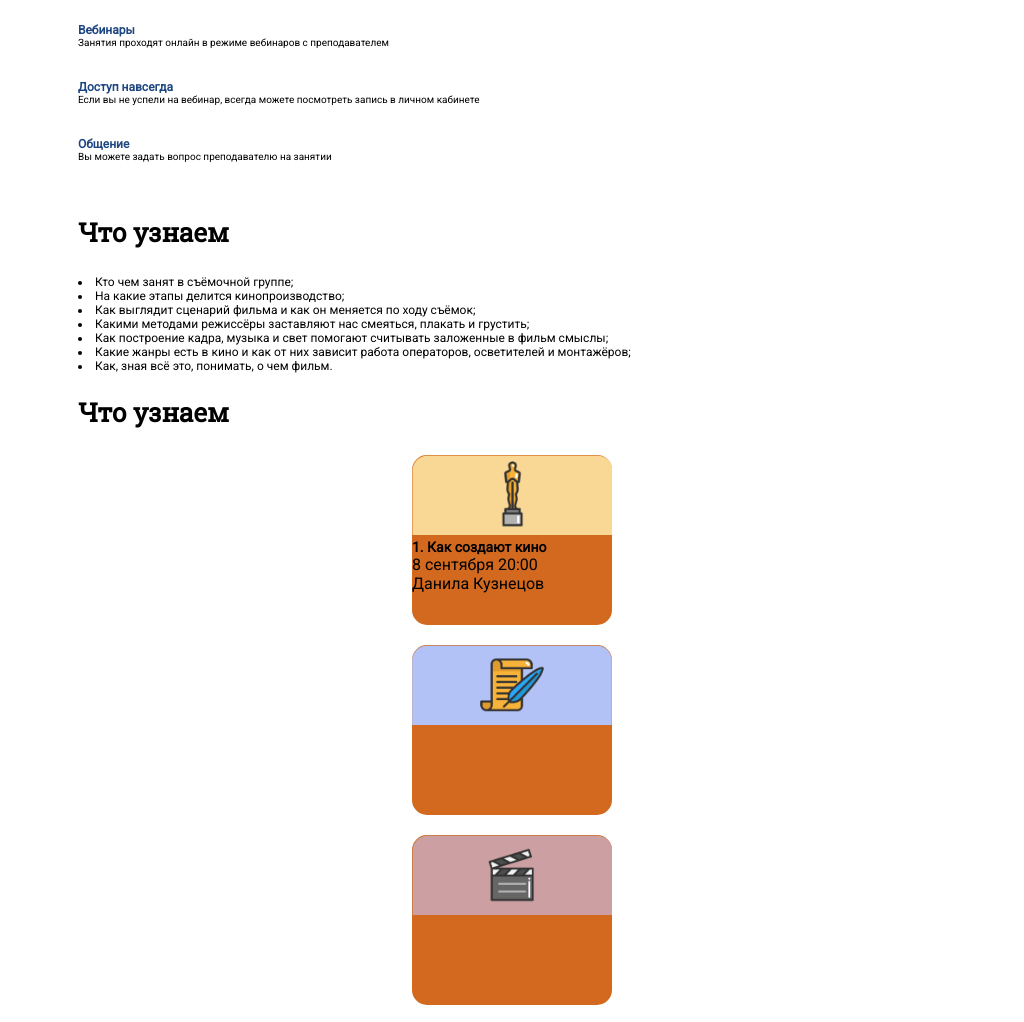
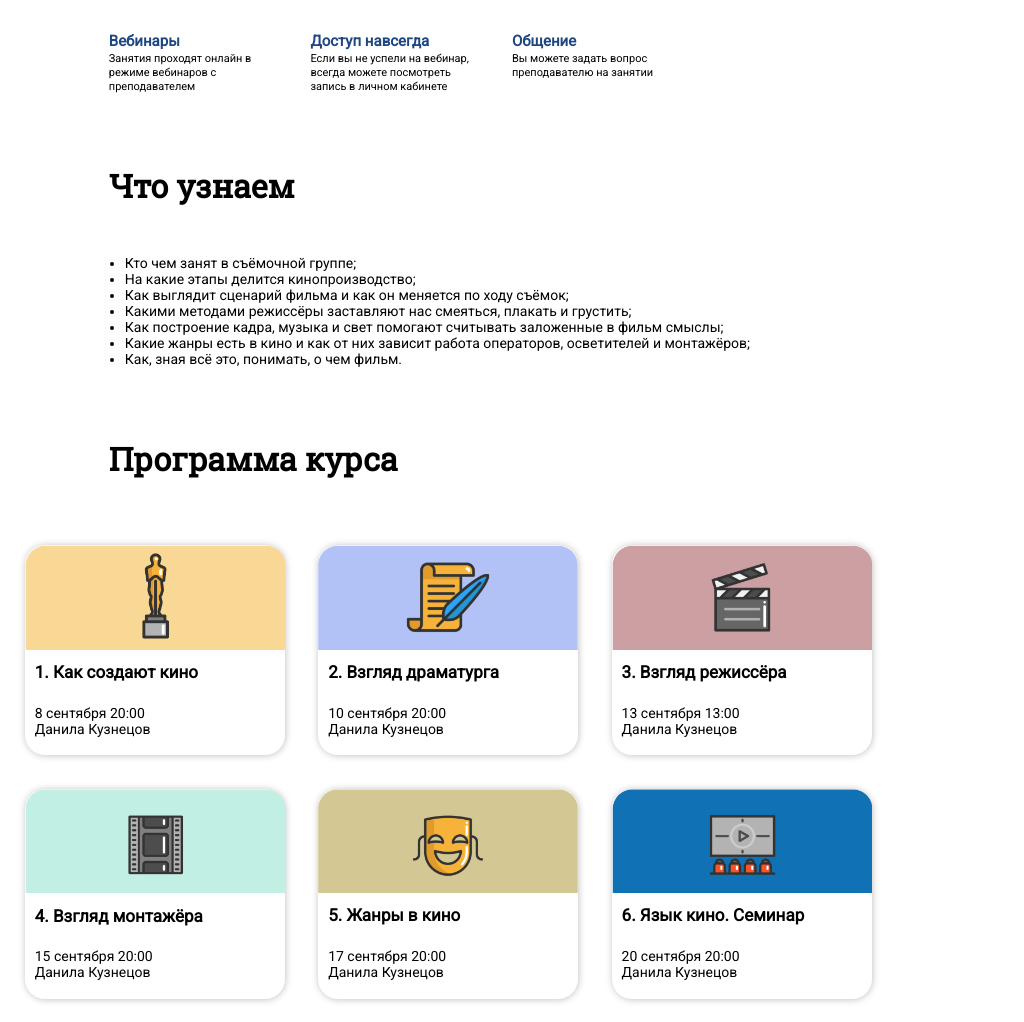
Before and after one commit to makogonao/project-m1, a plain HTML site: page index.html in a window 1024 px wide. Shown: the part 102-1124 px from the top of the page. Drawn offline with Linux system fonts and the light colour scheme.

Commit message:
add media for tabled

```diff
--- a/index.html
+++ b/index.html
@@ -86,8 +86,9 @@
             </div>
 
             <!--Программа курса-->
+            <div class="for-resize">
                 <div class="info-container">
-                <h2>Что узнаем</h2>
+                    <h2>Программа курса</h2>
                     <div class="programm-container">
                         <div class="programm-items">
                             <div class="programm-items-upper">
@@ -103,35 +104,71 @@
                             <div class="programm-items-upper">
                                 <img src="./images/upper2.png">
                             </div>
+                            <div class="programm-items-text">
+                                <h4>2. Взгляд драматурга</h4>
+                                <p>10 сентября 20:00</p>
+                                <p>Данила Кузнецов</p>
+                            </div>
                         </div>
                         <div class="programm-items">
                             <div class="programm-items-upper">
                                 <img src="./images/upper3.png">
+                            </div>
+                            <div class="programm-items-text">
+                                <h4>3. Взгляд режиссёра</h4>
+                                <p>13 сентября 13:00</p>
+                                <p>Данила Кузнецов</p>
                             </div>
                         </div>
                         <div class="programm-items">
                             <div class="programm-items-upper">
                                 <img src="./images/upper4.png">
                             </div>
+                            <div class="programm-items-text">
+                                <h4>4. Взгляд монтажёра</h4>
+                                <p>15 сентября 20:00</p>
+                                <p>Данила Кузнецов</p>
+                            </div>
                         </div>
                         <div class="programm-items">
                             <div class="programm-items-upper">
                                 <img src="./images/upper5.png">
+                            </div>
+                            <div class="programm-items-text">
+                                <h4>5. Жанры в кино</h4>
+                                <p>17 сентября 20:00</p>
+                                <p>Данила Кузнецов</p>
                             </div>
                         </div>
                         <div class="programm-items">
                             <div class="programm-items-upper">
                                 <img src="./images/upper6.png">
                             </div>
+                            <div class="programm-items-text">
+                                <h4>6. Язык кино. Семинар</h4>
+                                <p>20 сентября 20:00</p>
+                                <p>Данила Кузнецов</p>
+                            </div>
                         </div>
                         <div class="programm-items">
                             <div class="programm-items-upper">
                                 <img src="./images/upper7.png">
                             </div>
+                            <div class="programm-items-text">
+                                <h4>7. Взгляд кинокритика</h4>
+                                <p>21 сентября 19:00</p>
+                                <p>Дмитрий Скворцов</p>
+                            </div>
                         </div>
                         <div class="programm-items">
                             <div class="programm-items-upper">
                                 <img src="./images/upper8.png">
+                            </div>
+                            <div class="programm-items-text">
+                                <h4>8. Осознанный зритель. Семинар</h4>
+                                <p>22 сентября 19:00</p>
+                                <p>Дмитрий Скворцов</p>
+                            </div>
                         </div>
                     </div>
                 </div>
@@ -150,6 +187,7 @@
         <div class="all-block-curse">
             <div>
                 <h1 class="zagolovok">Курс прошло уже 1616 человек</h1>
+                <!--Тут должно быть h2, h1 в заголовке у жени может использоваться единожды-->
             </div>
             <div class="recense">
                 Курс профессионально подготовлен, изложение материала весьма
@@ -178,7 +216,6 @@
         <footer>
             <!--Вставляем футер"-->
         </footer>
-        <!--Димина часть началась-->
     </div>
 </body>
 
--- a/style.css
+++ b/style.css
@@ -20,6 +20,12 @@ a {
 a:hover {
     text-decoration: underline;
 }
+
+h2 {
+    font-size: 26px;
+    font-family: 'Roboto Slab', Arial, Helvetica, sans-serif;
+}
+
 
 /* Димина часть началась*/
 
@@ -71,15 +77,17 @@ a:hover {
 /* Димина часть закончилась*/
 
 /*здесь версия для мобилки*/
-h2 {
-    font-size: 26px;
-    font-family: 'Roboto Slab', Arial, Helvetica, sans-serif;
-    margin-bottom: 1em;
+
+.info-container {
+    margin-left: 10%;
+    margin-right: 10%;
+    margin-bottom: 70px;
 }
 
-.info-container {
-    margin-left: 36px;
-    margin-right: 36px;
+.info-container h2 {
+    margin: 0;
+    margin-bottom: 1.5em;
+
 }
 
 .format-container{
@@ -90,10 +98,15 @@ h2 {
 .info-items {
     margin-bottom: 2em;
 }
+.info-items:last-child {
+    margin-bottom: 0;
+}
 
 .info-items-caption {
     font-size: 12px;
     font-weight: bold;
+    line-height: 130%;
+
 }
 
 .info-items-caption a {
@@ -102,56 +115,160 @@ h2 {
 
 .info-items-comment {
     font-size: 10px;
+    line-height: 130%;
+}
+
+.whatsnew{
+    padding-left: 1em;
 }
 
 .whatsnew ul {
     list-style-position: inside;
     font-size: 12px;
     padding: 0px;
+    list-style-position: outside;
+    list-style: disc;
+    margin: 0;
+}
+.whatsnew li {
+    text-indent: ;
 }
 
 .programm-container {
     display:flex;
     flex-direction: column;
     align-items: center;
-
 }
-
-
 
 .programm-items {
     display: flex;
+    width: 200px;
     height: 170px;
     flex-direction: column;
     margin-bottom: 20px;
-    background-color: chocolate;
+    background-color: white;
     border-radius: 15px;
+    box-shadow: 0.465972px 0.465972px 6.98958px rgba(0, 0, 0, 0.25);
 }
 
 .programm-items img {
-    width: 200px;
+    width: 100%;
 }
 
 .programm-items-text h4 {
     margin: 0px;
+    margin-top: 0.5em;
+    margin-left: 10px;
     font-size: 14px;
+    height: 2.5em;
+}
 
+.programm-items-text p {
+    margin: 0px;
+    margin-left: 10px;
+    font-size: 12px;
 }
 
 
+/*здесь версия для недопланшета, но перемобилки*/
+@media (min-width:600px) and (max-width: 992px) {
+    .info-container {
+
+    }
+    .programm-container {
+        flex-direction: row;
+        flex-wrap: wrap;
+    }
+    .programm-items {
+        margin: 10px;
+    }
+
+    .format-container {
+        display:flex;
+        flex-direction: row;
+        flex-wrap: wrap;
+    }
+
+    .info-items{
+        margin: 0;
+        margin-bottom: 10px;
+        margin-right: 3%;
+        width: 40%;
+    }
+
+}
+/*здесь версия для планшета*/
+@media (min-width:992px) and (max-width: 1279px) {
+
+    h2 {
+        font-size: 32px;
+    }
+
+    .format-container {
+        display:flex;
+        flex-direction: row;
+    }
+
+    .info-items{
+        margin: 0;
+        margin-right: 5%;
+        width: 20%;
+    }
+
+    .info-items-caption {
+        font-size: 15px;
+    }
+
+    .info-items-comment {
+        font-size: 11px;
+    }
+
+    .whatsnew ul {
+        font-size: 14px;
+    }
+
+    .for-resize .info-container {
+        margin-left: 0;
+        margin-right: 0;
+    }
+
+    .for-resize h2 {
+        margin-left: 10%;
+        margin-right: 10%;
+    }
 
 
-/*здесь версия для планшета*/
-@media (min-width:992px) and (max-width: 1279px) {
-    .info-container {
-        margin-left: 70px;
-        margin-right: 70px;
+        .programm-container {
+        margin: 0;
+        flex-direction: row;
+        flex-wrap: wrap;
     }
+
+    .programm-items {
+        width: 260px;
+        height: 210px;
+        margin:1.66%;
+        border-radius: 20px;
+    }
+
+    .programm-items-text h4 {
+        margin: 0px;
+        margin-top: 0.5em;
+        margin-left: 10px;
+        font-size: 17px;
+        height: 2.5em;
+    }
+
+    .programm-items-text p {
+        margin: 0px;
+        margin-left: 10px;
+        font-size: 14px;
+    }
+
 }
 /*здесь версия для десктопа*/
 @media (min-width: 1280px) {
     .info-container {
-        margin-left: 121px;
-        margin-right: 121px;
+
     }
 }
```
Lines whose indentation alone changed are shown as unchanged.
